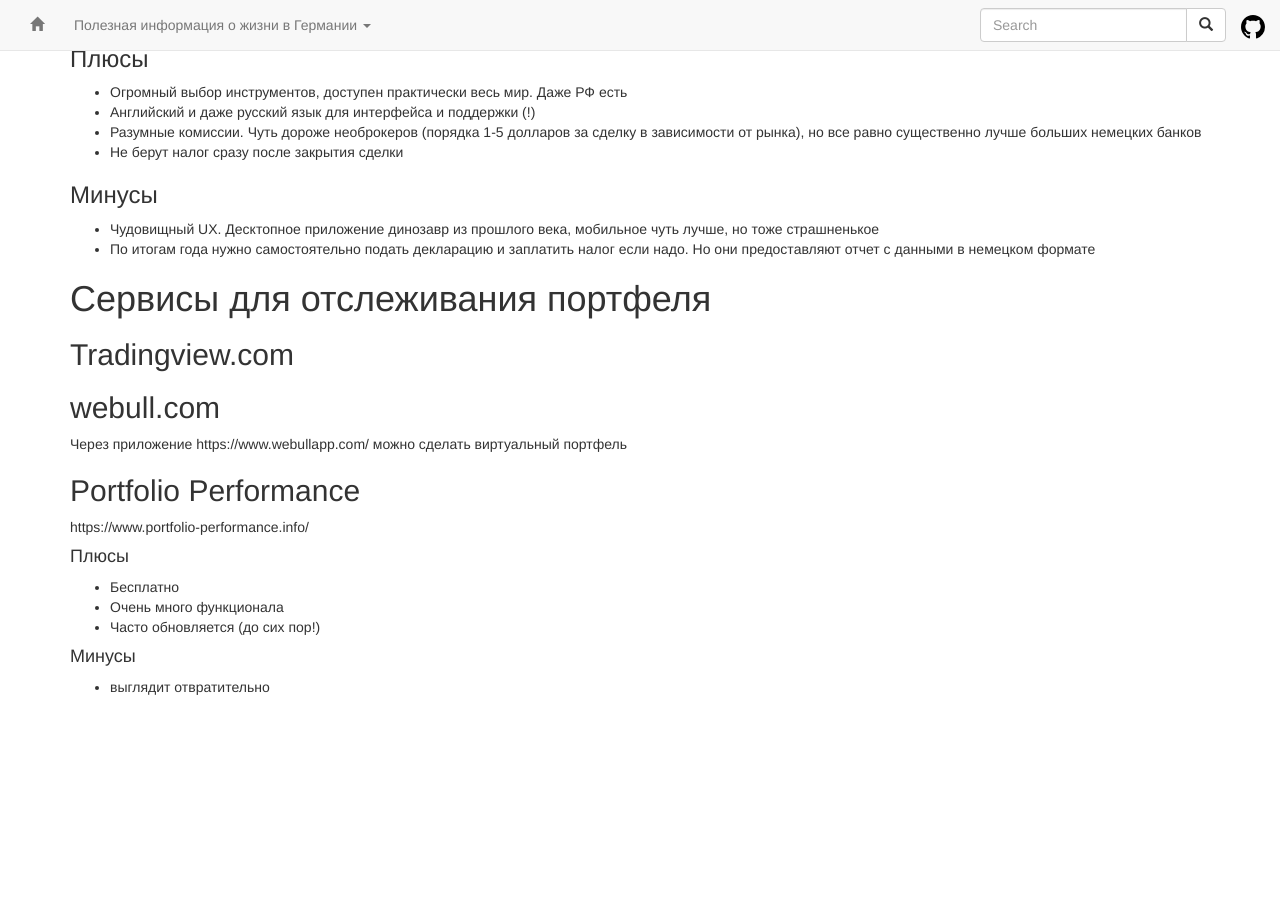
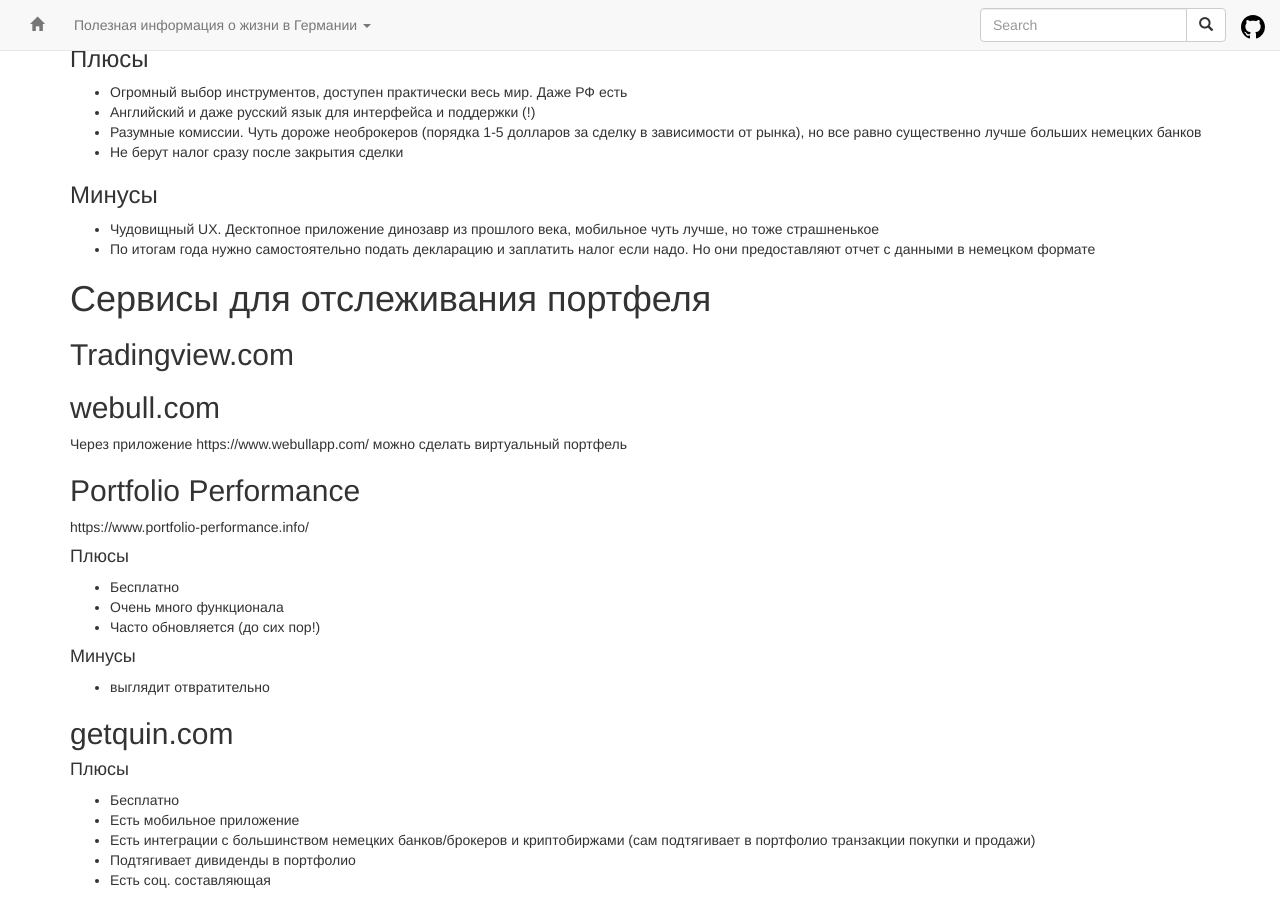
Before and after one commit to ru-de/faq, a Jekyll site: the page built from pages/Инвестиции.md, in a window 1280 px wide and 900 px high, scrolled down 1446 px. Built offline with Jekyll 4.4.1, drawn with Linux system fonts in a browser that asks for light colours; nearby versions of some CDN libraries; before the commit the page ends 2153 px from its top, so only the background shows below that.

Commit message:
sync github pages

```diff
--- a/pages/Инвестиции.md
+++ b/pages/Инвестиции.md
@@ -86,3 +86,13 @@ https://www.portfolio-performance.info/
 
 #### Минусы
 * выглядит отвратительно
+
+## getquin.com
+
+#### Плюсы
+
+* Бесплатно
+* Есть мобильное приложение
+* Есть интеграции с большинством немецких банков/брокеров и криптобиржами (сам подтягивает в портфолио транзакции покупки и продажи)
+* Подтягивает дивиденды в портфолио
+* Есть соц. составляющая
```
